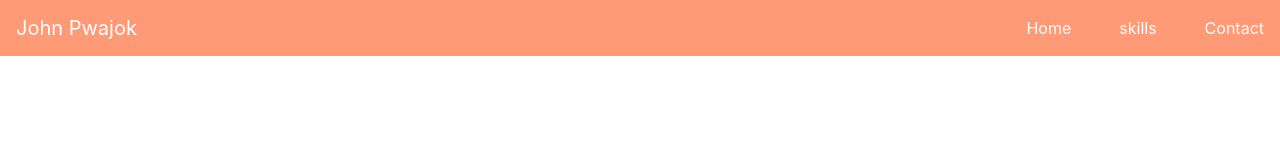
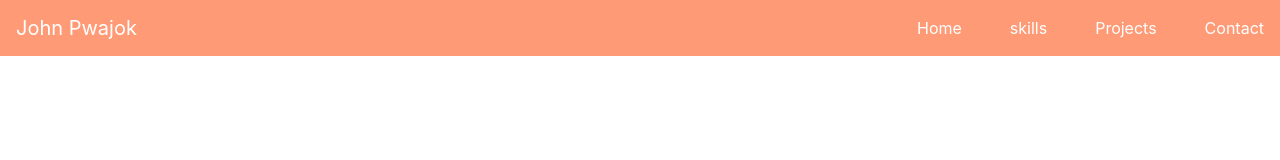
Before and after one commit to johnpwajok/Personal-Site, a React (Create React App) app in the folder client/: page /contact in a window 1280 px wide. Shown: the top 160 px of the page. Built offline with nearby package versions, Linux system fonts and the light colour scheme.

Commit message:
projects added to nav

```diff
--- a/client/src/components/NavigationBar.js
+++ b/client/src/components/NavigationBar.js
@@ -36,6 +36,11 @@ export default class NavigationBar extends Component {
                 skills
               </HashLink>
             </li>
+            <li class="nav-item active">
+              <HashLink class="HashLink" smooth to="/#projectsSection">
+                Projects
+              </HashLink>
+            </li>
             <li class="nav-item">
               <HashLink class="HashLink" smooth to="/#contactSection">
                 Contact
```
